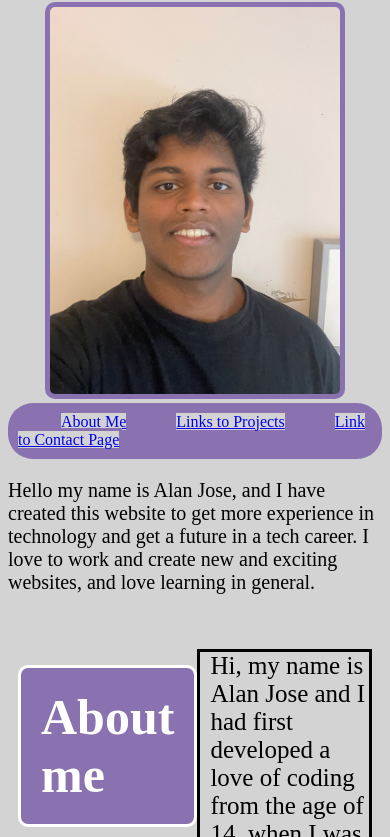
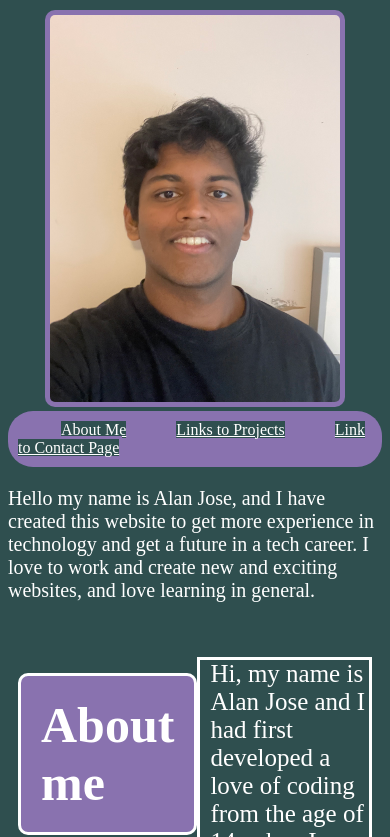
Before and after one commit to Alanjose23/cahllenge2repo, a plain HTML site: page index.html in a window 390 px wide. Shown: the part 78-915 px from the top of the page. Drawn offline with Linux system fonts and the light colour scheme.

Commit message:
creating final product

```diff
--- a/assets/style.css
+++ b/assets/style.css
@@ -97,14 +97,16 @@ border: solid;
 .contactspage a {
   text-align:justify;
 }
-  /* HEN I am presented with the developer's name, a recent photo or avatar, and links to sections about them, their work, and how to contact them
-  WHEN I click one of the links in the navigation
-  THEN the UI scrolls to the corresponding section
-  WHEN I click on the link to the section about their work
-  THEN the UI scrolls to a section with titled images of the developer's applications
-  WHEN I am presented with the developer's first application
-  THEN that application's image should be larger in size than the others
-  WHEN I click on the images of the applications
-  THEN I am taken to that deployed application
-  WHEN I resize the page or view the site on various screens and devices
-  THEN I am presented with a responsive layout that adapts to my viewport */
+
+/* styling for different style media screens */
+@media screen and (max-width: 768px) {
+  body {
+    display: flex;
+    flex-direction: column;
+  }
+  * {
+    background-color: darkslategrey;
+    color: white;
+  }
+
+}
```
